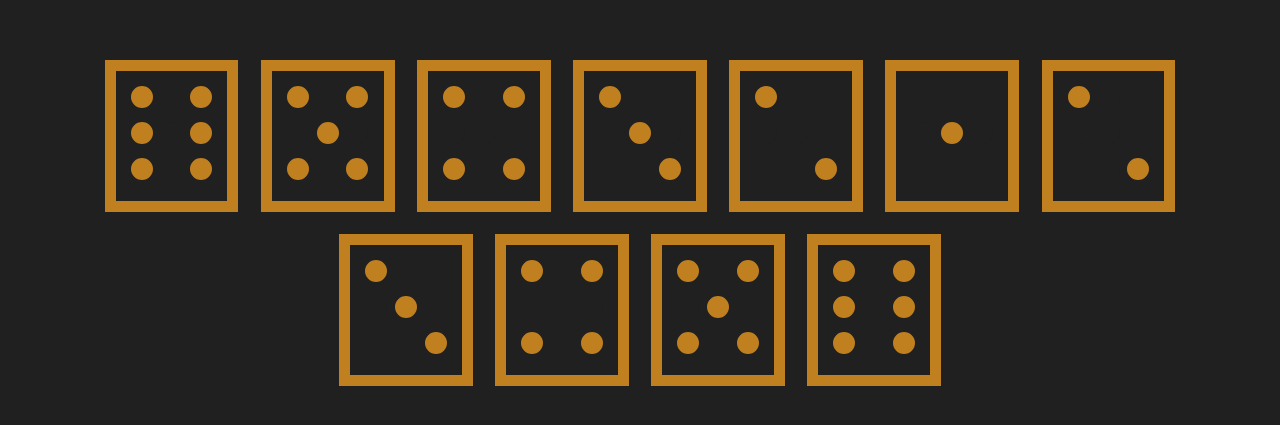
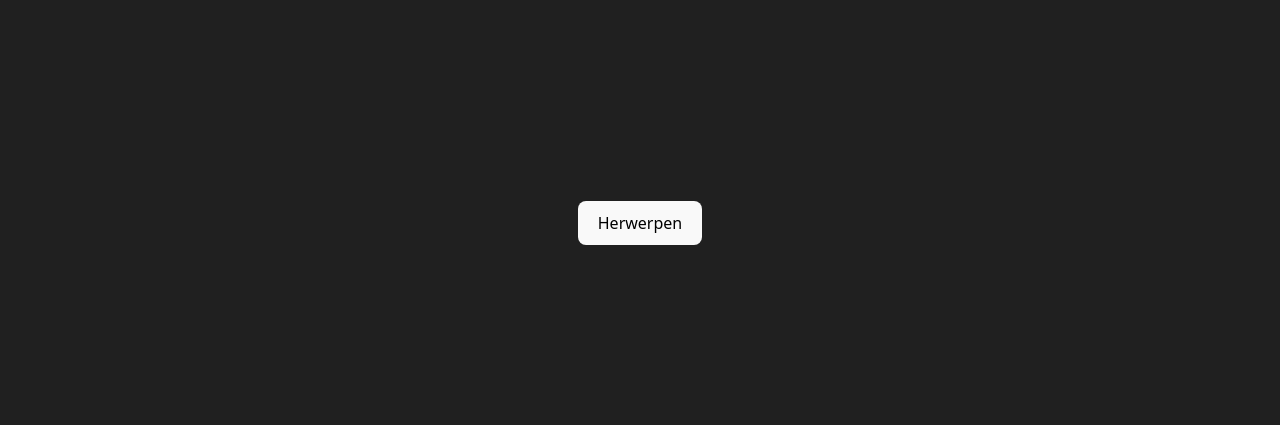
Before and after one commit to janderkkotlarski/vue_dobbelstenen, a Vue app: page / in a window 1280 px wide. Shown: the part 177-602 px from the top of the page. Built offline with nearby package versions, Linux system fonts and the light colour scheme.

Commit message:
maybe defineModel will work more better

```diff
--- a/src/components/Dice.vue
+++ b/src/components/Dice.vue
@@ -1,8 +1,8 @@
 <script setup>
-import {ref} from 'vue';
 import Line from './Line.vue';
 
-const {amount = 0} = defineProps(['amount']);
+// const {amount = 0} = defineProps(['amount']);
+const value = defineModel('value');
 
 const diceLines = [
     [0, 0, 0],
@@ -14,7 +14,7 @@ const diceLines = [
     [4, 4, 4],
 ];
 
-const diceLine = diceLines[amount];
+const diceLine = diceLines[value];
 </script>
 
 <template>
--- a/src/components/Display.vue
+++ b/src/components/Display.vue
@@ -1,11 +1,34 @@
 <script setup>
+import {ref, reactive} from 'vue';
 import Dice from './Dice.vue';
 
-const values = [6, 5, 4, 3, 2, 1, 2, 3, 4, 5, 6];
+let roll = () => Math.floor(6 * Math.random()) + 1;
+
+let rolling = amount => {
+    let diceValues = [];
+
+    for (let i = 0; i < amount; ++i) {
+        diceValues.push(roll());
+    }
+
+    return diceValues;
+};
+
+let state = reactive({values: []});
+
+const reroll = () => {
+    state.values = rolling(7);
+};
+
+const sharedValue = ref(0);
+
+// reroll();
 </script>
 
 <template>
-    <div class="row" v-for="value in values">
-        <Dice :amount="value" />
+    <div class="row" v-for="value in state.values">
+        <Dice v-model:value="sharedValue" />
     </div>
+
+    <button @click="reroll">Herwerpen</button>
 </template>
--- a/src/components/Eye.vue
+++ b/src/components/Eye.vue
@@ -1,6 +1,4 @@
 <script setup>
-import {ref} from 'vue';
-
 const {visibility = ''} = defineProps(['visibility']);
 </script>
 
--- a/src/components/Line.vue
+++ b/src/components/Line.vue
@@ -1,7 +1,5 @@
 <script setup>
-import {ref} from 'vue';
 import Eye from './Eye.vue';
-const space = ref(' ');
 
 const {selected = 0} = defineProps(['selected']);
 
--- a/src/style.css
+++ b/src/style.css
@@ -12,44 +12,6 @@
   -webkit-font-smoothing: antialiased;
   -moz-osx-font-smoothing: grayscale;
 }
-
-a {
-  font-weight: 500;
-  color: #646cff;
-  text-decoration: inherit;
-}
-a:hover {
-  color: #535bf2;
-}
-
-.eye {
-  color: #202020;
-  border: 1em solid;
-  border-radius: 1em;
-  margin: 0.35em;
-
-  font-size: 0.7em;
-  display: inline-block;
-}
-
-.visible {
-  color: #c08020;
-}
-
-.dice {
-  color: #c08020;
-
-  border: 0.7em solid;
-  padding: 0.7em;
-  margin: 0.7em;
-
-  display: inline-block;
-}
-
-.row {
-  display: inline-block;
-}
-
 
 body {
   margin: 0;
@@ -85,10 +47,6 @@ button:focus-visible {
   outline: 4px auto -webkit-focus-ring-color;
 }
 
-.card {
-  padding: 2em;
-}
-
 #app {
   max-width: 1280px;
   margin: 0 auto;
@@ -108,3 +66,40 @@ button:focus-visible {
     background-color: #f9f9f9;
   }
 }
+
+a {
+  font-weight: 500;
+  color: #646cff;
+  text-decoration: inherit;
+}
+a:hover {
+  color: #535bf2;
+}
+
+.eye {
+  color: #2040c0;
+  border: 1em solid;
+  border-radius: 1em;
+  margin: 0.35em;
+
+  font-size: 0.7em;
+  display: inline-block;
+}
+
+.visible {
+  color: #c08020;
+}
+
+.dice {
+  color: #c08020;
+  background-color: #2040c0;
+  border: 0.7em solid;
+  padding: 0.7em;
+  margin: 0.7em;
+
+  display: inline-block;
+}
+
+.row {
+  display: inline-block;
+}
```
